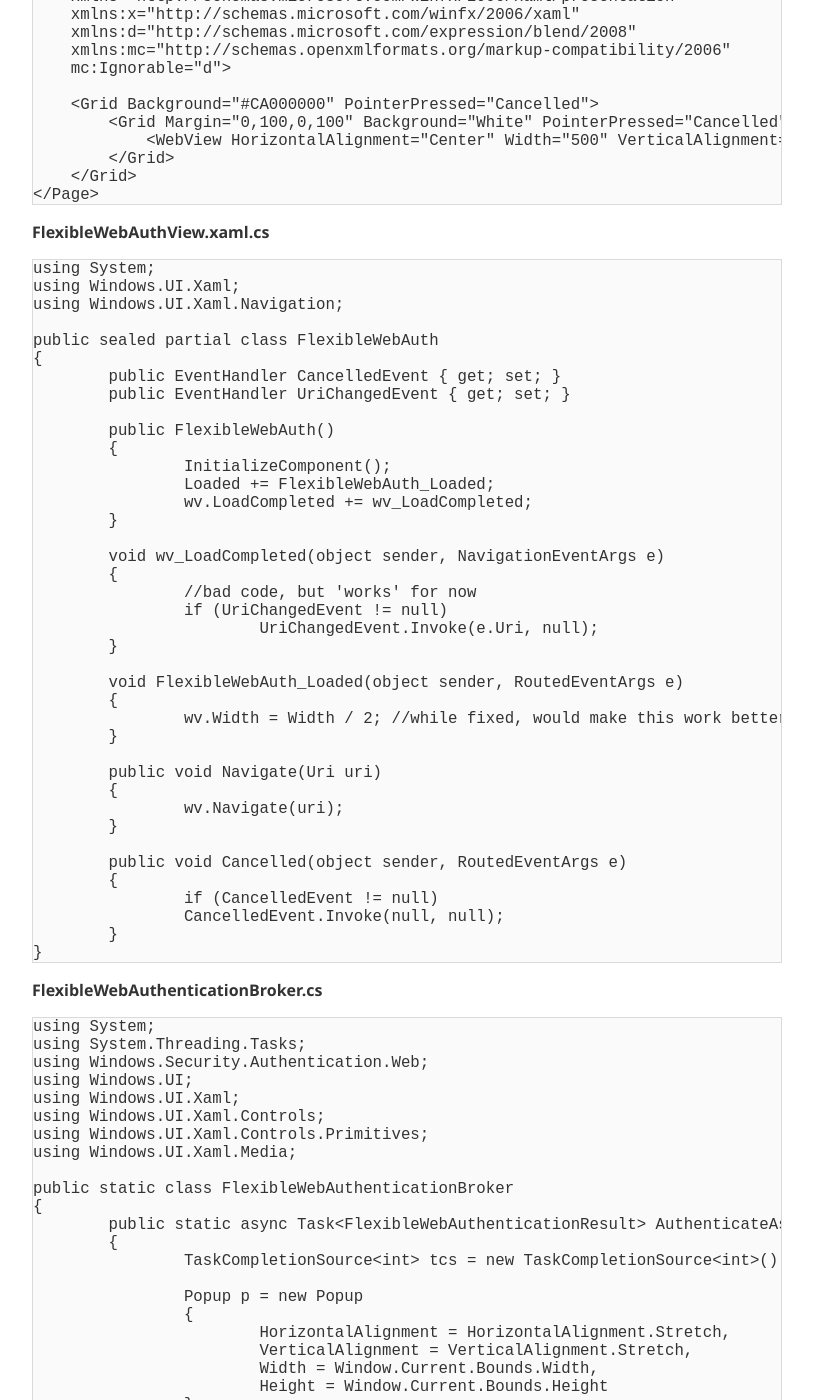
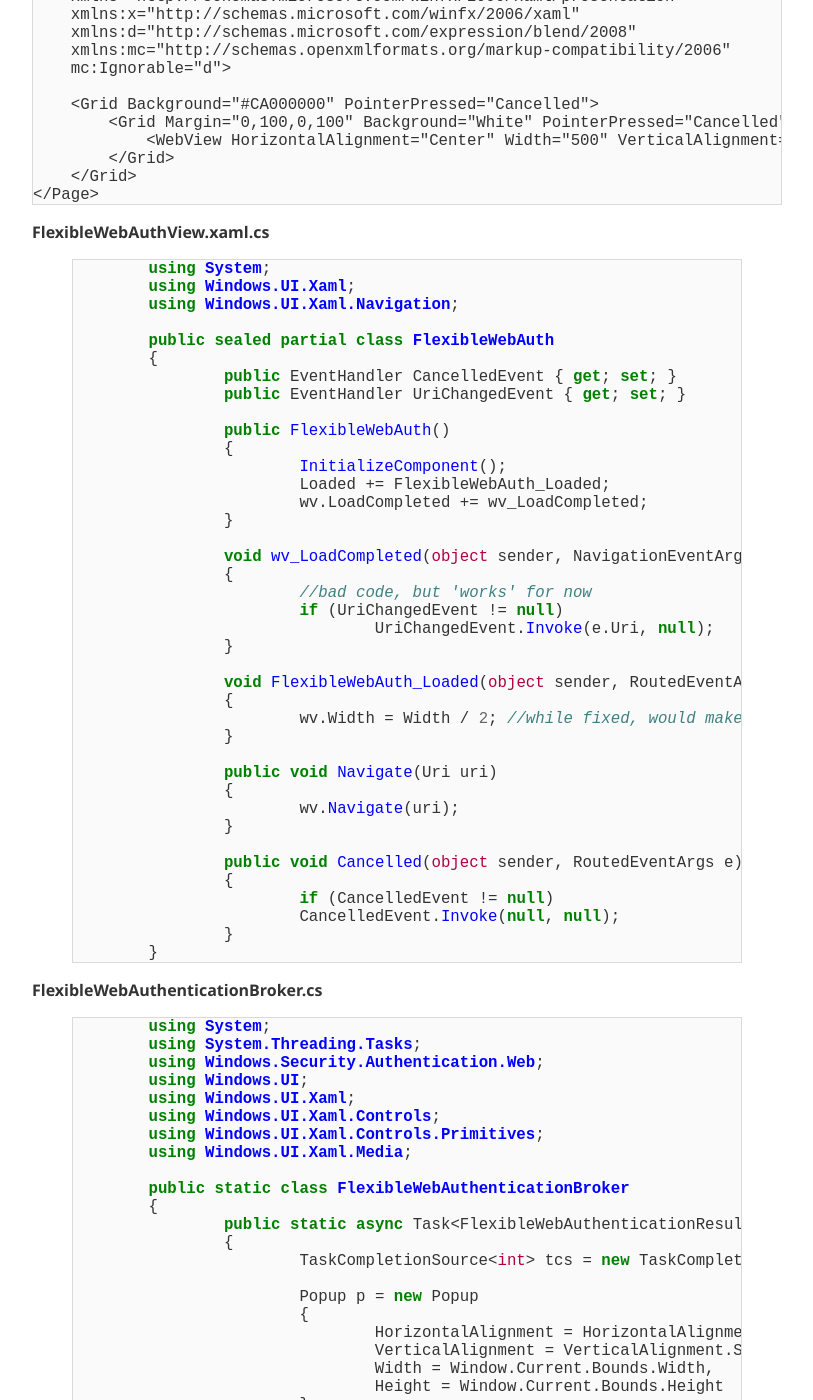
Before and after one commit to vikingcode/vikingcode.github.io, a Jekyll site: the page built from _posts/2012-07-11-webbroker.md, in a window 1280 px wide and 1400 px high, scrolled down 3293 px. Shown: the whole window, without its empty margins (408-1221 px from the left). Built offline with Jekyll 4.4.1, drawn with Linux system fonts in a browser that asks for light colours; Markdown is read by kramdown in place of the engine named in the settings; some of the changed text lies outside the part shown.

Commit message:
once more with feeling

```diff
--- a/_posts/2012-07-11-webbroker.md
+++ b/_posts/2012-07-11-webbroker.md
@@ -21,24 +21,26 @@
 
  It's the `WebView` in that breakdown that causes an issue with its fixed width. To replace the UI (simplistically, there are other things at work), we can do:
 
-            Popup p = new Popup()
-            {
-                HorizontalAlignment = HorizontalAlignment.Stretch,
-                VerticalAlignment = VerticalAlignment.Stretch,
-                Width = Window.Current.Bounds.Width,
-                Height = Window.Current.Bounds.Height
-            };
-            var g = new Grid()
-            {
-                HorizontalAlignment = HorizontalAlignment.Stretch,
-                VerticalAlignment = VerticalAlignment.Stretch,
-                Background = new SolidColorBrush(Colors.Red),
-                Width = Window.Current.Bounds.Width,
-                Height = Window.Current.Bounds.Height
-            };
-            g.Children.Add(new WebView());
-            p.Child = g;
-            p.IsOpen = true;
+ {% highlight csharp %}
+Popup p = new Popup()
+{
+    HorizontalAlignment = HorizontalAlignment.Stretch,
+    VerticalAlignment = VerticalAlignment.Stretch,
+    Width = Window.Current.Bounds.Width,
+    Height = Window.Current.Bounds.Height
+};
+var g = new Grid()
+{
+    HorizontalAlignment = HorizontalAlignment.Stretch,
+    VerticalAlignment = VerticalAlignment.Stretch,
+    Background = new SolidColorBrush(Colors.Red),
+    Width = Window.Current.Bounds.Width,
+    Height = Window.Current.Bounds.Height
+};
+g.Children.Add(new WebView());
+p.Child = g;
+p.IsOpen = true;
+{% endhighlight %}
 
 That'll take up the entire screen, and doesn't need to be "attached" to anything, so it can be called from a view model or a view itself.
 
@@ -84,7 +86,7 @@
 	</Page>
 
 **FlexibleWebAuthView.xaml.cs**
-
+ {% highlight csharp %}
 	using System;
 	using Windows.UI.Xaml;
 	using Windows.UI.Xaml.Navigation;
@@ -124,9 +126,10 @@
 			CancelledEvent.Invoke(null, null);
 		}
 	}
+{% endhighlight %}
 
 **FlexibleWebAuthenticationBroker.cs**
-
+ {% highlight csharp %}
 	using System;
 	using System.Threading.Tasks;
 	using Windows.Security.Authentication.Web;
@@ -182,6 +185,7 @@
 		public string ResponseData { get; set; }
 		public WebAuthenticationStatus ResponseStatus { get; set; }
 	}
+{% endhighlight %}
 
 **Usage**
 
```
